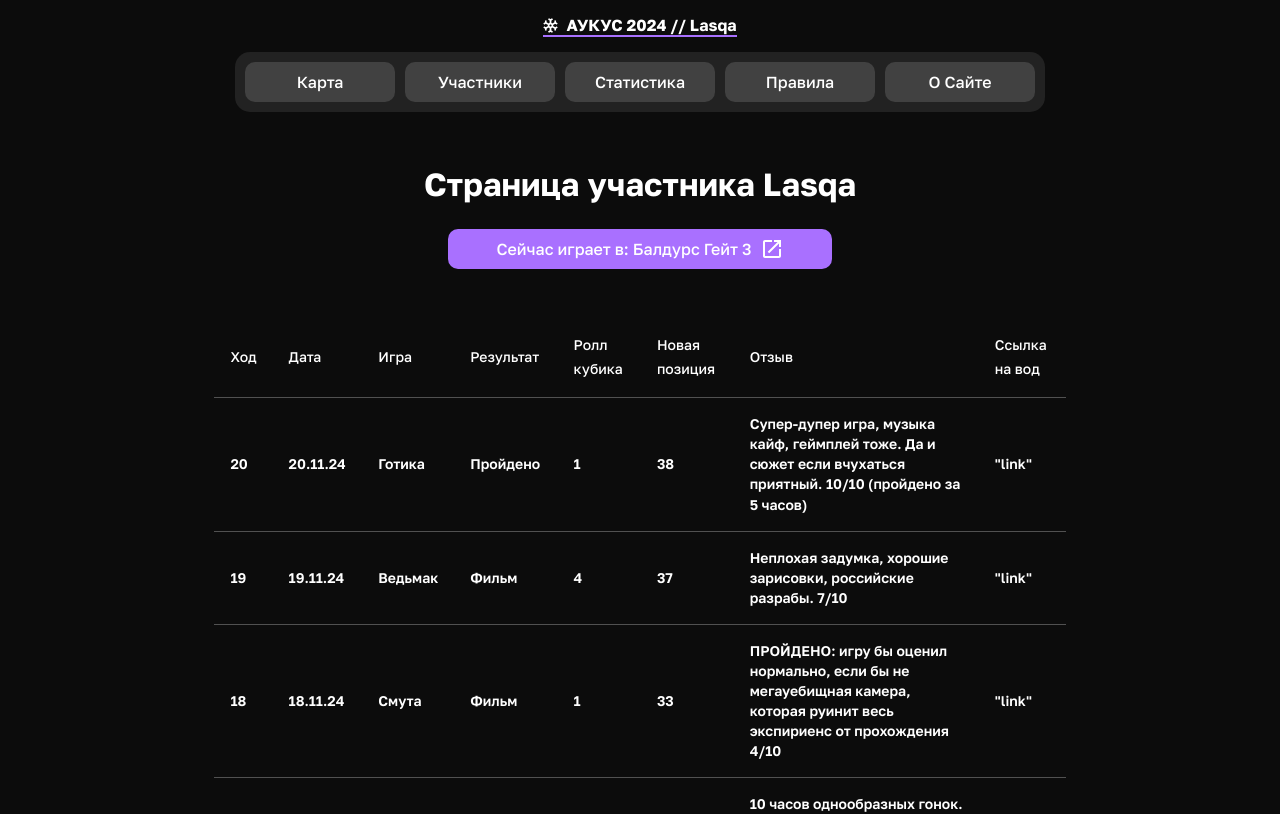
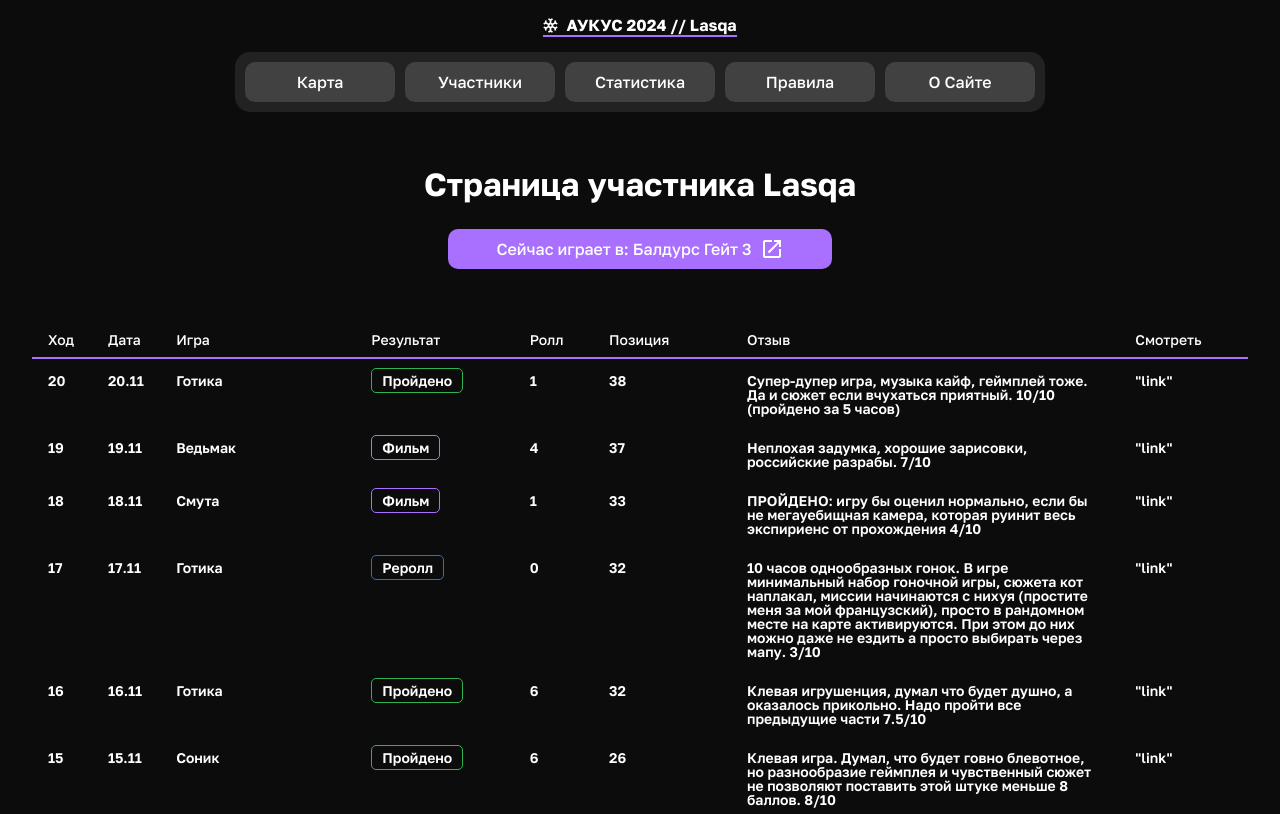
Before and after one commit to i7d3v3l0p3r/aukus-frontend, a React (Create React App) app: page /players/lasqa in a window 1280 px wide. Shown: the top 814 px of the page. Built offline with nearby package versions, Linux system fonts and the light colour scheme.

Commit message:
Update table styles

```diff
--- a/src/App.css
+++ b/src/App.css
@@ -65,3 +65,22 @@ div.MuiAccordionSummary-root {
     background-color: #2f2f2f;
   }
 }
+
+th.MuiTableCell-head {
+  padding-bottom: 10px;
+  line-height: 1;
+}
+
+td.MuiTableCell-root {
+  padding-top: 0;
+  padding-bottom: 25px;
+  line-height: 1;
+}
+
+tbody > tr.MuiTableRow-root:nth-of-type(1) > td {
+  padding-top: 15px;
+}
+
+tr.MuiTableRow-root {
+  vertical-align: top;
+}
--- a/src/pages/player/PlayerPage.tsx
+++ b/src/pages/player/PlayerPage.tsx
@@ -15,7 +15,12 @@ import LinkSpan from 'components/LinkSpan'
 import { useState } from 'react'
 import { Link, useParams } from 'react-router-dom'
 import { fetchPlayerMoves, fetchPlayers } from 'utils/api'
-import { getPlayerColor, getPlayerColorName, MoveType } from 'utils/types'
+import {
+  Color,
+  getPlayerColor,
+  getPlayerColorName,
+  MoveType,
+} from 'utils/types'
 import PreviousGamesTable from './components/PeviousGamesTable'
 import { aukus1Games, aukus2Games } from './data'
 
@@ -91,31 +96,79 @@ export default function PlayerPage(props: Props) {
         justifyContent="center"
         display="flex"
       >
-        <TableContainer sx={{ width: '70%' }}>
+        <TableContainer sx={{ width: 'auto', border: 'none' }}>
           <TableHead>
             <TableRow>
-              <TableCell>Ход</TableCell>
-              <TableCell>Дата</TableCell>
-              <TableCell>Игра</TableCell>
-              <TableCell>Результат</TableCell>
-              <TableCell>Ролл кубика</TableCell>
-              <TableCell>Новая позиция</TableCell>
-              <TableCell>Отзыв</TableCell>
-              <TableCell>Ссылка на вод</TableCell>
+              <TableCell
+                width={'60px'}
+                sx={{
+                  borderBottom: `2px solid ${playerColor}`,
+                }}
+              >
+                Ход
+              </TableCell>
+              <TableCell
+                width={'60px'}
+                sx={{ borderBottom: `2px solid ${playerColor}` }}
+              >
+                Дата
+              </TableCell>
+              <TableCell
+                width={'200px'}
+                sx={{ borderBottom: `2px solid ${playerColor}` }}
+              >
+                Игра
+              </TableCell>
+              <TableCell
+                width={'160px'}
+                sx={{ borderBottom: `2px solid ${playerColor}` }}
+              >
+                Результат
+              </TableCell>
+              <TableCell
+                width={'80px'}
+                sx={{ borderBottom: `2px solid ${playerColor}` }}
+              >
+                Ролл
+              </TableCell>
+              <TableCell
+                width={'140px'}
+                sx={{ borderBottom: `2px solid ${playerColor}` }}
+              >
+                Позиция
+              </TableCell>
+              <TableCell
+                width={'400px'}
+                sx={{ borderBottom: `2px solid ${playerColor}` }}
+              >
+                Отзыв
+              </TableCell>
+              <TableCell
+                width={'130px'}
+                sx={{ borderBottom: `2px solid ${playerColor}` }}
+              >
+                Смотреть
+              </TableCell>
             </TableRow>
           </TableHead>
           <TableBody>
             {playerMoves.map((move, index) => {
               return (
-                <TableRow>
-                  <TableCell>{playerMoves.length - index}</TableCell>
-                  <TableCell>{formatDate(move.created_at)}</TableCell>
-                  <TableCell>{move.item_title}</TableCell>
-                  <TableCell>{formatMoveType(move.type)}</TableCell>
-                  <TableCell>{move.dice_roll}</TableCell>
-                  <TableCell>{move.cell_to}</TableCell>
-                  <TableCell>{move.item_review}</TableCell>
-                  <TableCell>"link"</TableCell>
+                <TableRow sx={{ border: 0 }}>
+                  <TableCell sx={{ border: 0 }}>
+                    {playerMoves.length - index}
+                  </TableCell>
+                  <TableCell sx={{ border: 0 }}>
+                    {formatDate(move.created_at)}
+                  </TableCell>
+                  <TableCell sx={{ border: 0 }}>{move.item_title}</TableCell>
+                  <TableCell sx={{ border: 0 }}>
+                    <MoveTypeItem move={move.type} />
+                  </TableCell>
+                  <TableCell sx={{ border: 0 }}>{move.dice_roll}</TableCell>
+                  <TableCell sx={{ border: 0 }}>{move.cell_to}</TableCell>
+                  <TableCell sx={{ border: 0 }}>{move.item_review}</TableCell>
+                  <TableCell sx={{ border: 0 }}>"link"</TableCell>
                 </TableRow>
               )
             })}
@@ -168,7 +221,31 @@ function formatDate(dateString: string) {
   const year = String(date.getFullYear()).slice(-2) // Get last two digits of the year
 
   // Format the date as dd.mm.yy
-  return `${day}.${month}.${year}`
+  return `${day}.${month}`
+}
+
+function MoveTypeItem({ move }: { move: MoveType }) {
+  const colorMap = {
+    completed: Color.green,
+    drop: Color.red,
+    reroll: Color.blue,
+    movie: Color.purple,
+    sheikh: Color.orange,
+  }
+  return (
+    <span
+      style={{
+        border: `1px solid ${colorMap[move]}`,
+        paddingTop: '3px',
+        paddingBottom: '3px',
+        paddingLeft: '10px',
+        paddingRight: '10px',
+        borderRadius: '5px',
+      }}
+    >
+      {formatMoveType(move)}
+    </span>
+  )
 }
 
 function formatMoveType(move: MoveType) {
```
